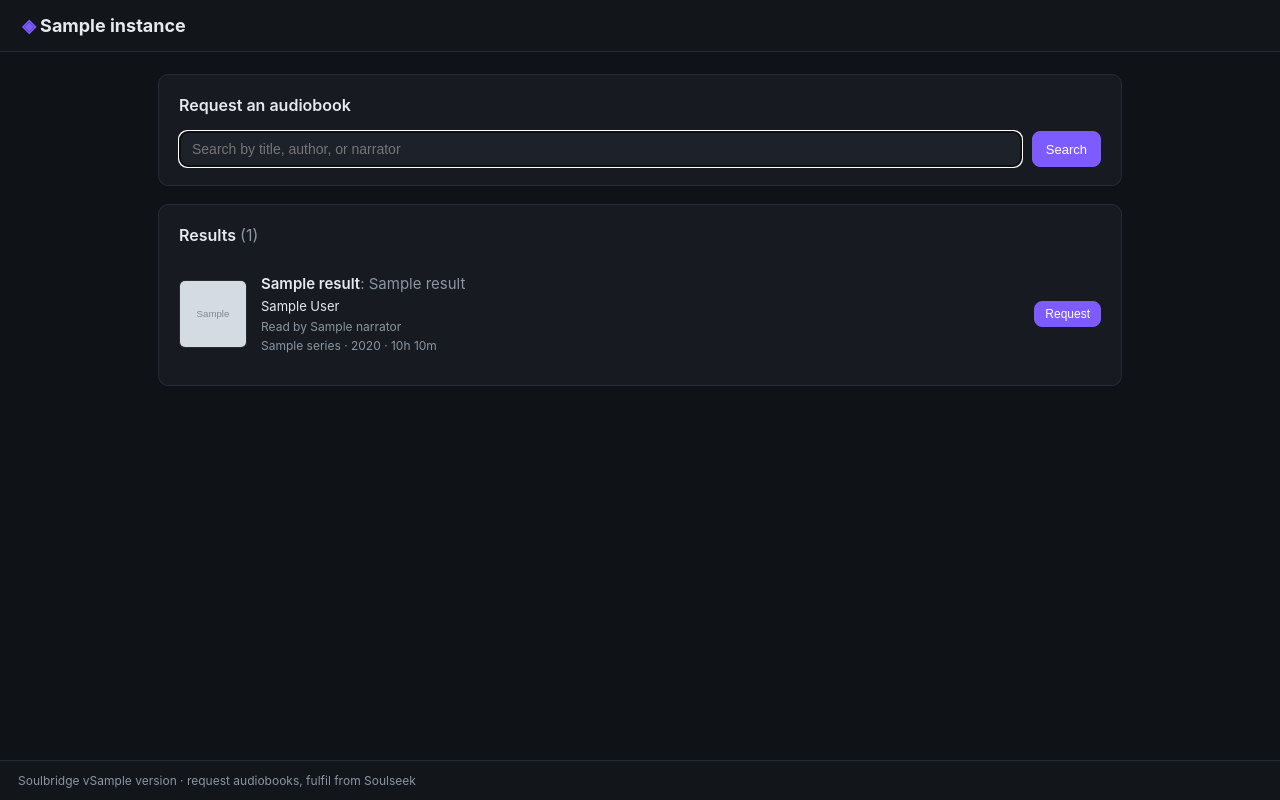
After one commit to Natrosity/soulbridge, a Python web app: template src/soulbridge/web/templates/discover.html in a window 1280 px wide. The commit adds this page. Run offline with Jinja, Linux system fonts and the light colour scheme; the template is opened without the code that fills it: most values are stand-ins (such as "Sample title", 1, 10 or a date in 2020); grey boxes marked "Sample" are stand-in pictures.

Commit message:
Phase 2: in-app discovery search + requests (v0.6.0)
- clients/audible.py: region-aware Audible catalog search (the source ABR uses),
  returning real listings with ASIN, authors, narrators, series, cover, runtime.
- /discover: search Audible and request a title (all users). Requests create a
  user-sourced item; trusted/admin -> pending (auto-pipeline), standard ->
  awaiting_approval (held for the Phase 4 approval queue).
- /requests: each user sees their own request statuses with friendly labels.
- Nav reworked around the user-facing flow; non-admins land on /discover.

Co-Authored-By: Claude Opus 4.8 <noreply@anthropic.com>

```diff
--- a/pyproject.toml
+++ b/pyproject.toml
@@ -1,6 +1,6 @@
 [project]
 name = "soulbridge"
-version = "0.5.1"
+version = "0.6.0"
 description = "Request audiobooks and fulfil them from Soulseek. The audiobook bridge between AudioBookRequest / the *arr stack and slskd."
 readme = "README.md"
 requires-python = ">=3.11"
--- a/src/soulbridge/__init__.py
+++ b/src/soulbridge/__init__.py
@@ -1,3 +1,3 @@
 """Soulbridge — request audiobooks and fulfil them from Soulseek."""
 
-__version__ = "0.5.1"
+__version__ = "0.6.0"
--- a/src/soulbridge/web/static/style.css
+++ b/src/soulbridge/web/static/style.css
@@ -208,6 +208,25 @@ main.wide { max-width: min(1240px, 95vw); }
 .ov-meta { font-size: 11px; opacity: .9; margin-top: 3px; letter-spacing: .01em; text-shadow: 0 1px 3px rgba(0,0,0,.85); }
 .pager { display: flex; align-items: center; justify-content: center; gap: 16px; margin: 8px 0 24px; }
 
+/* discovery + my-requests rows */
+.drow { display: flex; gap: 14px; align-items: center; padding: 12px 0; border-top: 1px solid var(--line); }
+.drow:first-of-type { border-top: none; }
+.dcover { width: 68px; height: 68px; flex: none; border-radius: 6px; overflow: hidden;
+  background: var(--panel2); border: 1px solid var(--line); }
+.dcover.small { width: 52px; height: 52px; }
+.dcover img { width: 100%; height: 100%; object-fit: cover; display: block; }
+.dcover .ph { width: 100%; height: 100%; display: flex; align-items: center; justify-content: center;
+  color: var(--muted); font-size: 22px; }
+.dmeta { flex: 1; min-width: 0; }
+.dtitle { font-weight: 600; }
+.dsubtitle { color: var(--muted); font-weight: 400; }
+.dauthor { color: var(--text); font-size: 13px; margin-top: 1px; }
+.dsub { color: var(--muted); font-size: 12px; margin-top: 2px; }
+.dsub2 { color: var(--muted); font-size: 12px; margin-top: 1px; }
+.err-text { color: var(--err); }
+.daction { flex: none; }
+.daction form { margin: 0; }
+
 /* bottom toolbar (status indicators live here now) */
 body { padding-bottom: 46px; }
 .bottombar {
--- a/src/soulbridge/web/templates/base.html
+++ b/src/soulbridge/web/templates/base.html
@@ -14,9 +14,10 @@
   <a class="brand" href="/"><span class="brand-mark">◈</span> {{ instance }}</a>
   {% if user %}
   <nav>
-    {% if is_admin %}<a href="/">Dashboard</a><a href="/search">Search</a>{% endif %}
+    <a href="/discover">Request</a>
+    <a href="/requests">My&nbsp;Requests</a>
     {% if library_available %}<a href="/library">Library</a>{% endif %}
-    {% if is_admin %}<a href="/tags">Tags</a>{% endif %}
+    {% if is_admin %}<a href="/">Dashboard</a><a href="/search">Search</a><a href="/tags">Tags</a>{% endif %}
   </nav>
   <div class="usermenu">
     {% if is_admin %}<a href="/settings">Server&nbsp;Settings</a><a href="/users">Users</a>{% endif %}
--- /dev/null
+++ b/src/soulbridge/web/templates/discover.html
@@ -0,0 +1,54 @@
+{% extends "base.html" %}
+{% block title %}Request · {{ instance }}{% endblock %}
+{% block content %}
+<section class="panel">
+  <h2>Request an audiobook</h2>
+  <form method="post" action="/discover" class="searchform">
+    <input type="hidden" name="csrf" value="{{ csrf }}">
+    <input type="text" name="q" placeholder="Search by title, author, or narrator" value="{{ q }}" required autofocus>
+    <button class="btn primary" type="submit">Search</button>
+  </form>
+</section>
+
+{% if results is not none %}
+<section class="panel">
+  <h2>Results <span class="muted">({{ results|length }})</span></h2>
+  {% if not results %}<p class="empty">No matches on Audible. Try different words.</p>{% endif %}
+  {% for b in results %}
+  <div class="drow">
+    <div class="dcover">
+      {% if b.cover %}<img src="{{ b.cover }}" alt="" loading="lazy">{% else %}<div class="ph">♪</div>{% endif %}
+    </div>
+    <div class="dmeta">
+      <div class="dtitle">{{ b.title }}{% if b.subtitle %}<span class="dsubtitle">: {{ b.subtitle }}</span>{% endif %}</div>
+      <div class="dauthor">{{ b.authors | join(', ') or 'Unknown author' }}</div>
+      <div class="dsub">
+        {% if b.narrators %}Read by {{ b.narrators | join(', ') }}{% endif %}
+      </div>
+      <div class="dsub2">
+        {% if b.series %}{{ b.series }}{% endif %}
+        {% if b.year %}{% if b.series %} · {% endif %}{{ b.year }}{% endif %}
+        {% if b.runtime_min %} · {{ (b.runtime_min // 60) }}h {{ b.runtime_min % 60 }}m{% endif %}
+      </div>
+    </div>
+    <div class="daction">
+      {% if b.requested_status %}
+        <span class="badge {{ badges.get(b.requested_status, 'muted') }}">{{ status_labels.get(b.requested_status, b.requested_status) }}</span>
+      {% else %}
+        <form method="post" action="/request">
+          <input type="hidden" name="csrf" value="{{ csrf }}">
+          <input type="hidden" name="asin" value="{{ b.asin }}">
+          <input type="hidden" name="title" value="{{ b.title }}">
+          <input type="hidden" name="author" value="{{ b.authors | join(', ') }}">
+          <input type="hidden" name="narrator" value="{{ b.narrators | join(', ') }}">
+          <input type="hidden" name="cover" value="{{ b.cover or '' }}">
+          <input type="hidden" name="year" value="{{ b.year or '' }}">
+          <button class="btn primary sm" type="submit">Request</button>
+        </form>
+      {% endif %}
+    </div>
+  </div>
+  {% endfor %}
+</section>
+{% endif %}
+{% endblock %}
```
Also changed, not shown: ROADMAP.md (+11 -5 lines), src/soulbridge/clients/audible.py (added, +55 -0 lines), src/soulbridge/db.py (+16 -0 lines), src/soulbridge/web/server.py (+49 -3 lines), src/soulbridge/web/templates/requests.html (added, +25 -0 lines).
